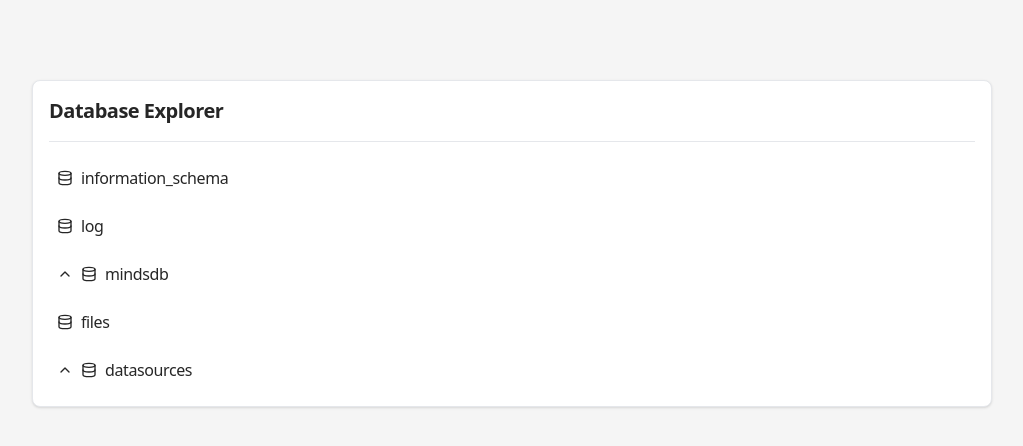
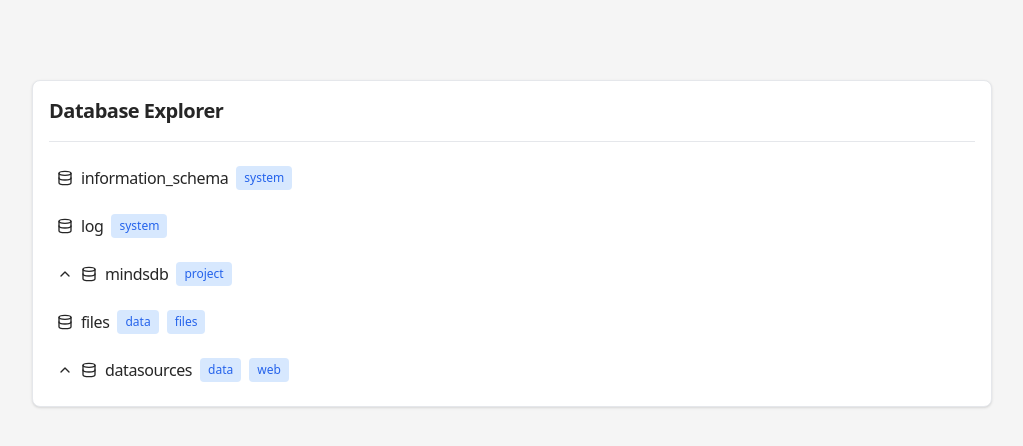
Before and after one commit to pnewsam/mindsdb-technical, a React (Vite) app: page / in a window 1280 px wide. Shown: the top 446 px of the page, without its empty margins (128-1151 px from the left). Built offline with nearby package versions, Linux system fonts and the light colour scheme.

Commit message:
Add badge.

```diff
--- /dev/null
+++ b/src/components/Badge.tsx
@@ -0,0 +1,7 @@
+export default function Badge({ children }: { children: React.ReactNode }) {
+  return (
+    <span className="rounded bg-blue-400/25 px-[8px] py-[4px] text-xs font-medium text-blue-600">
+      {children}
+    </span>
+  );
+}
--- a/src/components/CollapsibleRow.tsx
+++ b/src/components/CollapsibleRow.tsx
@@ -1,23 +1,28 @@
 import { useState } from "react";
 import { ChevronUp } from "lucide-react";
 import Icon from "./Icon";
-import { cn } from "../lib/utils";
+import Badge from "./Badge";
+import { cn } from "../utils/cn";
 import { Database } from "../types/database";
 import Row from "./Row";
 
 export default function CollapsibleRow({
   name,
+  type,
   items,
+  engine,
 }: {
   name: string;
+  type?: string;
   items: Database[];
+  engine?: string | null;
 }) {
   const [open, setOpen] = useState(false);
 
   return (
     <div>
       <div
-        className="flex cursor-pointer items-center justify-start gap-2 rounded p-2 hover:bg-neutral-100"
+        className="flex cursor-pointer items-center justify-start gap-2 rounded p-2 transition hover:bg-neutral-100"
         aria-role=""
         onClick={() => {
           setOpen(!open);
@@ -25,20 +30,29 @@
       >
         <ChevronUp
           className={cn(
-            "h-4 w-4 transition duration-200",
+            "h-4 w-4 transition duration-100",
             open && "rotate-180",
           )}
         />
         <Icon />
         <span className="font-medium tracking-tight">{name}</span>
+        {type && <Badge>{type}</Badge>}
+        {engine && <Badge>{engine}</Badge>}
       </div>
       <div
         className={cn(
-          "hidden px-4 transition duration-150",
-          open ? "block h-auto" : "h-0",
+          "px-4 transition duration-150",
+          open ? "block h-auto" : "collapse h-0",
         )}
       >
-        {items?.map((item) => <Row key={item.name} name={item.name}></Row>)}
+        {items?.map((item) => (
+          <Row
+            key={item.name}
+            name={item.name}
+            type={item.type}
+            engine={item.engine}
+          />
+        ))}
       </div>
     </div>
   );
--- a/src/components/Row.tsx
+++ b/src/components/Row.tsx
@@ -1,13 +1,24 @@
 import Icon from "./Icon";
+import Badge from "./Badge";
 
-export default function Row({ name }: { name: string }) {
+export default function Row({
+  name,
+  type,
+  engine,
+}: {
+  name: string;
+  type?: string;
+  engine?: string | null;
+}) {
   return (
     <div
-      className="flex cursor-pointer items-center justify-start gap-2 rounded p-2 hover:bg-neutral-100"
+      className="flex cursor-pointer items-center justify-start gap-2 rounded p-2 transition hover:bg-neutral-100"
       aria-role=""
     >
       <Icon />
       <span className="font-medium tracking-tight">{name}</span>
+      {type && <Badge>{type}</Badge>}
+      {engine && <Badge>{engine}</Badge>}
     </div>
   );
 }
--- a/src/components/TreeView.tsx
+++ b/src/components/TreeView.tsx
@@ -21,9 +21,16 @@
               key={item.name}
               name={item.name}
               items={item.children}
+              type={item.type}
+              engine={item.engine}
             />
           ) : (
-            <Row key={item.name} name={item.name} />
+            <Row
+              key={item.name}
+              name={item.name}
+              type={item.type}
+              engine={item.engine}
+            />
           ),
         )}
       </div>
```
Also changed, not shown: src/utils/cn.ts (renamed from src/lib/utils.ts).
